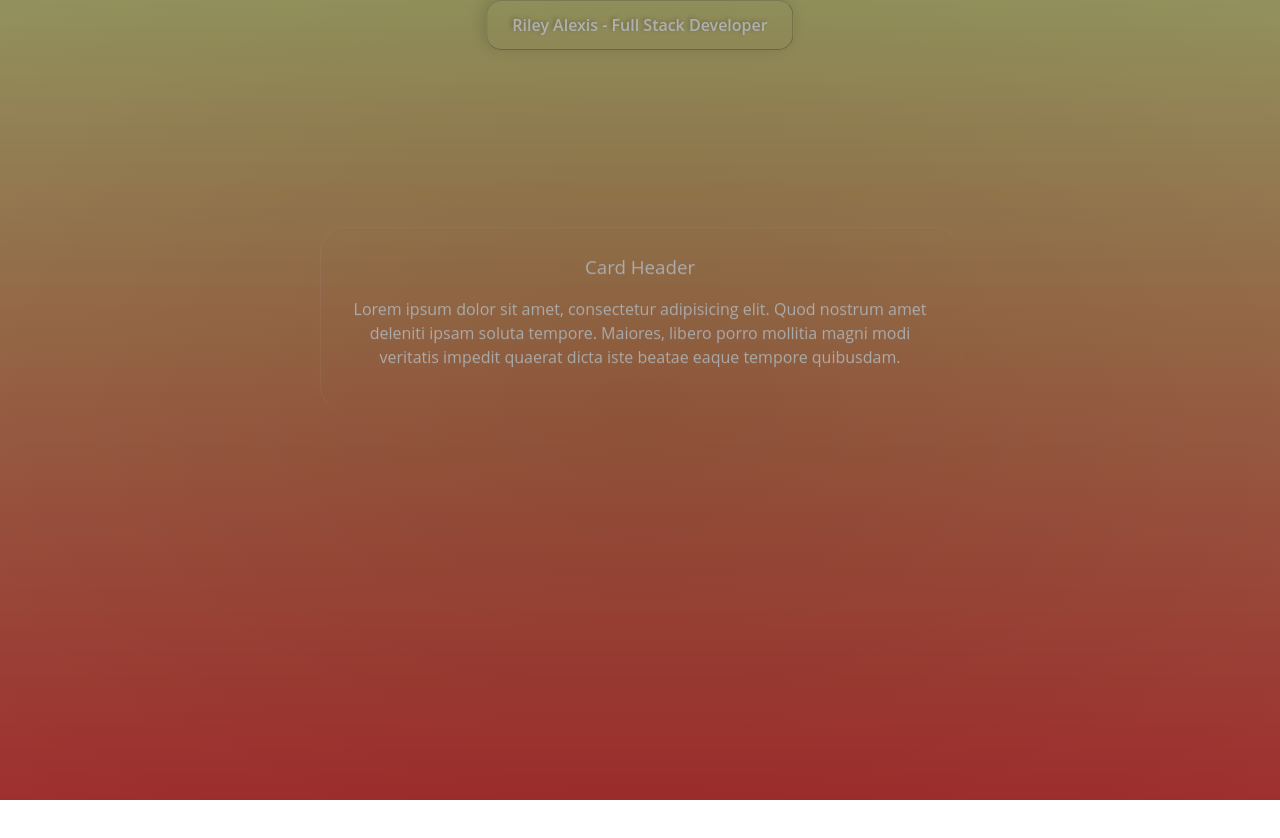
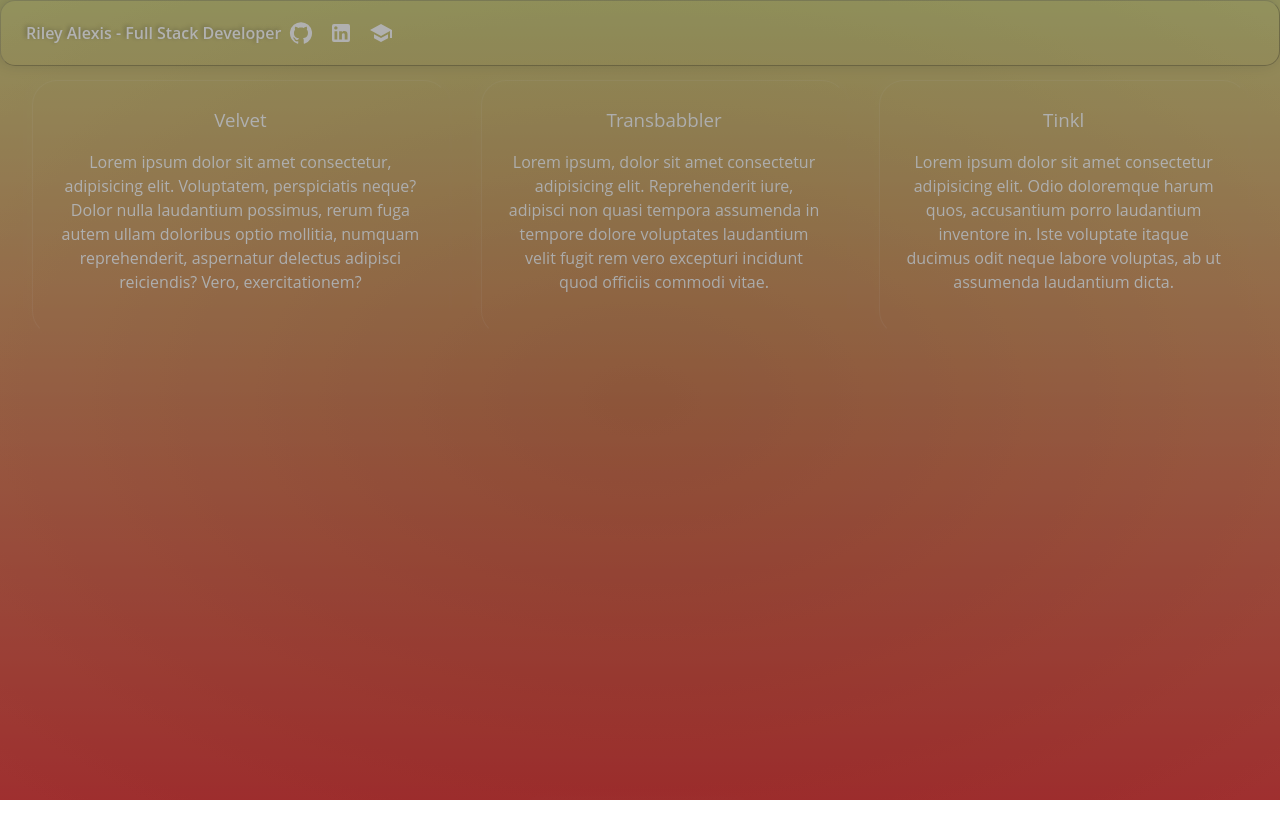
Before and after one commit to RileyAlexis/portfolio3, a React (Vite) app: page / in a window 1280 px wide. Shown: the top 838 px of the page. After the commit the page ends 800 px from the top, so only its background shows below. Built offline with nearby package versions, Linux system fonts and the light colour scheme.

Commit message:
layout adjustments

```diff
--- a/package.json
+++ b/package.json
@@ -10,6 +10,10 @@
     "preview": "vite preview"
   },
   "dependencies": {
+    "@emotion/react": "^11.14.0",
+    "@emotion/styled": "^11.14.0",
+    "@mui/icons-material": "^6.4.4",
+    "@mui/material": "^6.4.4",
     "react": "^18.3.1",
     "react-dom": "^18.3.1"
   },
--- a/src/App.css
+++ b/src/App.css
@@ -64,11 +64,9 @@
     font-size: var(--base-size);
     padding: 0;
     margin: 0;
-    background-color: var(--backgroundColor);
   }
 
   .backgroundContainer {
-    display: flex;
     height: 100vh;
     width: 100vw;
     background: radial-gradient(var(--bottomLayerColor), var(--bottomLayerHighlight));
@@ -84,6 +82,9 @@
 
   header {
     position: fixed;
+    display: flex;
+    width: 100vw;
+    align-items: center;
     top: 0%;
     left: 50%;
     transform: translate(-50%, 0%);
@@ -98,3 +99,22 @@
     z-index: 10;
   }
 }
+
+.appListContainer {
+  display: flex;
+  gap: 2rem;
+  margin-left: 2rem;
+  margin-right: 2rem;
+  margin-top: 5rem;
+  /* border: 1px solid black; */
+}
+
+@media only screen and (max-width: 450px) and (orientation: portrait) {
+
+  .appListContainer {
+    margin-top: 8rem;
+    flex-wrap: wrap;
+    overflow: scroll;
+    ;
+  }
+}
--- a/src/App.tsx
+++ b/src/App.tsx
@@ -1,24 +1,26 @@
+//Components
 import { FadeScroll } from './components/FadeScroll/FadeScroll';
 import { Card } from './components/Card/Card';
-import './App.css'
+import { TitleHeader } from './components/TitleHeader';
+import { AppList } from './components/AppList';
+
+import './App.css';
 
 function App() {
 
   return (
     <div className='backgroundContainer'>
       <div className='back2'>
-        <header className='site-header'>Riley Alexis - Full Stack Developer</header>
+        <TitleHeader />
+
 
         <FadeScroll>
-          <Card>
-            <h3>Card Header</h3>
-            <p>
-              Lorem ipsum dolor sit amet, consectetur adipisicing elit. Quod nostrum amet deleniti ipsam soluta tempore. Maiores, libero porro mollitia magni modi veritatis impedit quaerat dicta iste beatae eaque tempore quibusdam.
-            </p>
-          </Card>
+
+          <AppList />
           <Card>Card 2 and more things</Card>
           <Card>Card 3 and lots of more and more more things and stuff</Card>
         </FadeScroll>
+
       </div >
     </div >
   )
--- /dev/null
+++ b/src/components/AppList.tsx
@@ -0,0 +1,20 @@
+import { Card } from "./Card/Card"
+
+export const AppList: React.FC = () => {
+    return (
+        <div className="appListContainer">
+            <Card>
+                <h3>Velvet</h3>
+                <p>Lorem ipsum dolor sit amet consectetur, adipisicing elit. Voluptatem, perspiciatis neque? Dolor nulla laudantium possimus, rerum fuga autem ullam doloribus optio mollitia, numquam reprehenderit, aspernatur delectus adipisci reiciendis? Vero, exercitationem?</p>
+            </Card>
+            <Card>
+                <h3>Transbabbler</h3>
+                <p>Lorem ipsum, dolor sit amet consectetur adipisicing elit. Reprehenderit iure, adipisci non quasi tempora assumenda in tempore dolore voluptates laudantium velit fugit rem vero excepturi incidunt quod officiis commodi vitae.</p>
+            </Card>
+            <Card>
+                <h3>Tinkl</h3>
+                <p>Lorem ipsum dolor sit amet consectetur adipisicing elit. Odio doloremque harum quos, accusantium porro laudantium inventore in. Iste voluptate itaque ducimus odit neque labore voluptas, ab ut assumenda laudantium dicta.</p>
+            </Card>
+        </div>
+    )
+}
--- a/src/components/Card/Card.css
+++ b/src/components/Card/Card.css
@@ -1,9 +1,6 @@
   .card {
+    display: flex;
     padding: 25px;
-    position: absolute;
-    top: 50%;
-    left: 50%;
-    transform: translate(-50%, -120%);
     color: white;
     font-weight: 400;
     text-align: center;
--- a/src/components/FadeScroll/FadeScroll.css
+++ b/src/components/FadeScroll/FadeScroll.css
@@ -5,7 +5,6 @@
       scroll-snap-type: y mandatory;
       scroll-behavior: smooth;
       scrollbar-width: none;
-      margin-top: 3rem;
       /* Hides scrollbar in Firefox */
       -ms-overflow-style: none;
   }
@@ -17,14 +16,12 @@
 
   .fade-scroll-section {
       position: relative;
-      top: 0;
-      left: 0;
       width: 100%;
       height: 100%;
+      scroll-snap-align: start;
       display: flex;
-      align-items: center;
+      align-items: flex-start;
       justify-content: center;
-      scroll-snap-align: start;
   }
 
   /* .fade-scroll-section:nth-child(2) {
--- /dev/null
+++ b/src/components/TitleHeader.tsx
@@ -0,0 +1,30 @@
+import { IconButton } from '@mui/material';
+import GitHubIcon from '@mui/icons-material/GitHub';
+import LinkedInIcon from '@mui/icons-material/LinkedIn';
+import SchoolIcon from '@mui/icons-material/School';
+
+export const TitleHeader = () => {
+    return (
+        <header className='site-header'>Riley Alexis - Full Stack Developer
+            <div>
+                {/* GitHub Icon and Link */}
+                <IconButton color="inherit" href="https://github.com/RileyAlexis" target="_blank">
+                    <GitHubIcon />
+                </IconButton>
+
+                {/* LinkedIn Icon and Link */}
+                <IconButton color="inherit" href="https://www.linkedin.com/in/rileyalexisyoung" target="_blank">
+                    <LinkedInIcon />
+                </IconButton>
+
+                {/* Prime Digital Academy Link with School Icon */}
+
+                <IconButton color="inherit" href="https://www.primeacademy.io" target="_blank">
+                    <SchoolIcon />
+                </IconButton>
+                {/* <Typography variant="h6">Prime Digital Academy</Typography> */}
+
+            </div>
+        </header>
+    )
+}
```
Also changed, not shown: 1 other file (tests, documents, lock files or other folders).
